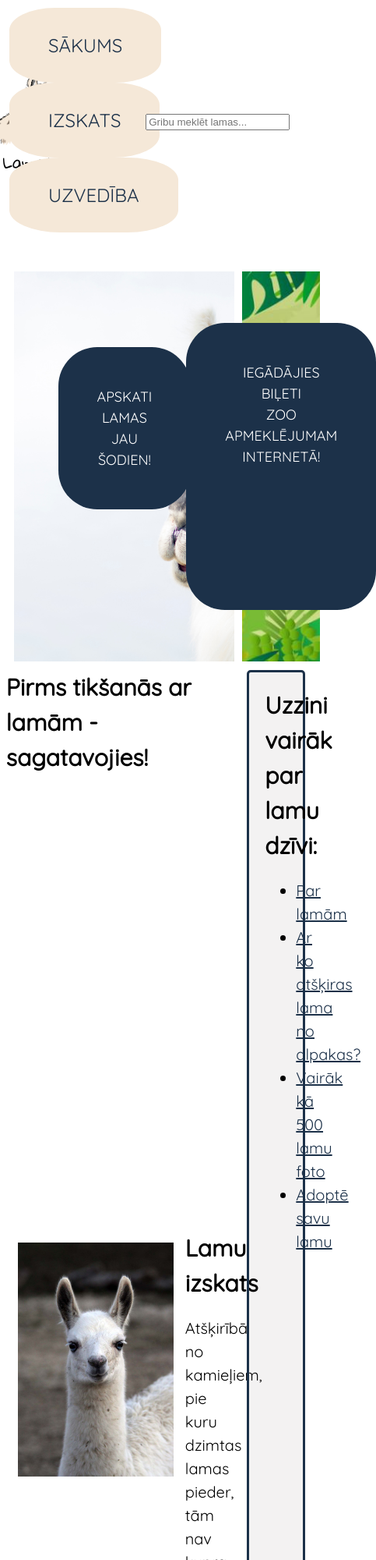
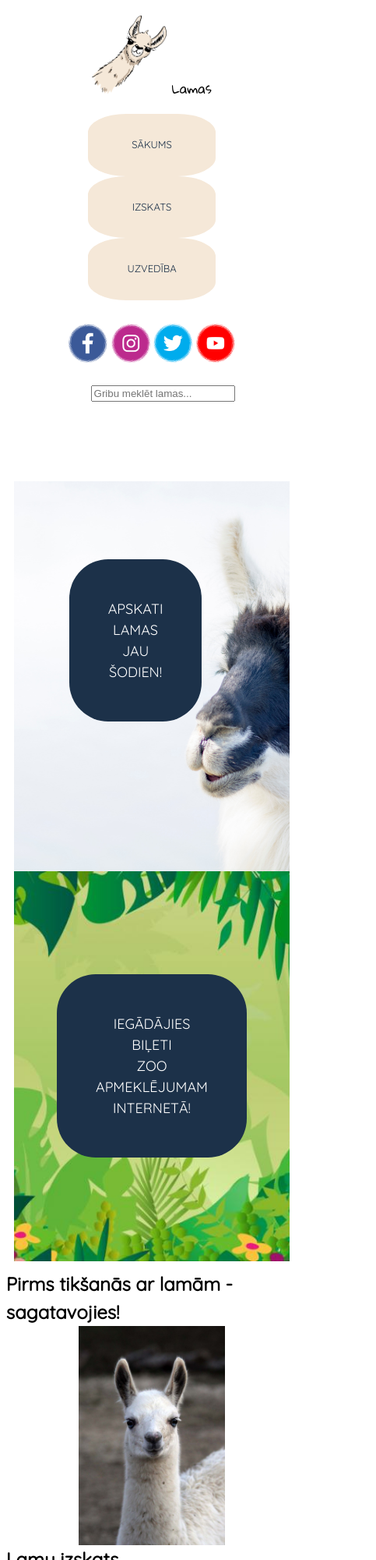
Before and after one commit to KristinBried/Homework2, a plain HTML site: page index.html in a window 390 px wide. Shown: the top 2000 px of the page at 78% size, 483 px wide, since content can reach past the window. Drawn offline with Linux system fonts and the light colour scheme.

Commit message:
Added mob version

```diff
--- a/Styles/stylesheet2.css
+++ b/Styles/stylesheet2.css
@@ -26,13 +26,28 @@ body {
 
 .top-nav {
     grid-column: 2/4;
-
 }
 
-.top-placeholder {
+.top-placeholder-social {
     grid-column: 4/5;
-    grid-column: 4/5;
-    align-self: center;
+    display: grid;
+    grid-template-columns: 1fr;
+    grid-template-rows: 1fr 1fr;
+}
+
+.social-logos {
+    grid-row: 1/2;
+    padding: 10px;
+}
+
+.soc-bildes-logo {
+    height: 50px;
+}
+
+.placeholder {
+    grid-row: 2/3;
+    text-align: right;
+    padding: 10px;
 }
 
 .nav-button {
@@ -91,8 +106,6 @@ body {
 width: 100%;
 height: 100%;
 object-fit: cover;
-
-
 }
 
 .hero-part {
@@ -282,5 +295,199 @@ h2 {
 }
 
 .art-lama {
-    margin: 15px;
+    height: 300px;
 }
+
+.art-lama-landing {
+    height: 500px;
+}
+
+/* Media Quary for tablets - max width 992px*/
+@media screen and (max-width: 992px) {
+}
+
+/* Media Quary for phones - max width 992px*/
+
+@media screen and (max-width: 576px) {
+
+    body {
+        font-size: 1em;
+
+    }
+    .header {
+        display: grid;
+        grid-template-columns: 1fr;
+        grid-template-rows: auto 1fr auto;
+    }
+
+    .header-title {
+        grid-column: 1/2;
+        grid-row: 1/2;
+        padding: 10px;
+    }
+
+    .top-nav {
+        grid-column: 1/2;
+        grid-row: 2/3;
+        padding: 10px;
+
+    }
+
+    .top-placeholder-social {
+        grid-column: 1/2;
+        grid-row: 3/4;
+        padding: 10px;
+    }
+
+    .nav-button {
+      font-size: small;
+      display: block;
+        }
+/* End of header */
+    .landing-page {
+        display: grid;
+        grid-template-columns: 1fr;
+        grid-template-rows: 1f;
+    }
+
+    .hero-image {
+        grid-column: 1/2;
+        grid-row: 1/2;
+        display: grid;
+        grid-template-columns: 1fr 1fr 1fr 1fr 1fr;
+        grid-template-rows: 1f 1fr 1fr;
+        }
+
+        .hero-photo {
+        grid-column: 1/6;
+        grid-row: 1/4;
+        width: 100%;
+        height: 100%;
+        object-fit: cover;
+        }
+
+        .hero-part {
+        grid-column: 2/4;
+        grid-row: 2/3;
+        }
+
+      /* varbut bus jādzēš
+        .ad {
+        grid-column: none;
+        grid-row: none;
+        }*/
+
+/* Hero part ended */
+        .body-sidebar {
+            display: grid;
+            grid-template-columns: 1fr;
+            grid-template-rows: 3fr;
+        }
+
+        .body {
+            grid-column: 1/2;
+            grid-row: 1/4;
+            display: grid;
+            grid-template-columns: 1fr;
+            grid-template-rows: auto auto auto auto;
+        }
+
+        .body-feature {
+            grid-column: 1/2;
+            grid-row: 1/2;
+        }
+
+        .body-img {
+            grid-column: 1/2;
+            grid-row: 2/3;
+        }
+
+        .ad {
+            grid-column: 1/2;
+            grid-row: 3/4;
+        }
+
+
+        .body-text {
+            grid-column: 1/2;
+            grid-row: 4/5;
+
+        }
+
+
+/* Body part eneded*/
+
+
+.body-2 {
+    display: grid;
+    grid-template-columns: 1fr;
+    grid-template-rows: 1fr;
+}
+
+  .new-paragraph-feature {
+    grid-area: 1/2;
+    grid-row: 1/2;
+    display: grid;
+    grid-template-columns: 1fr;
+    grid-template-rows: auto auto;
+}
+
+  .body-img-2 {
+    grid-column: 1/2;
+    grid-row: 1/2;
+}
+
+.body-text-2 {
+    grid-column: 1/2;
+    grid-row: 2/3;
+}
+
+/* End of body-2 */
+
+
+
+
+.footer {
+    display: grid;
+    grid-template-columns: 1fr;
+    grid-template-rows: 1fr 1fr 1fr;
+}
+
+.footer1 {
+    grid-column: 1/2;
+    grid-row: 1/2;
+    text-align: center;
+}
+
+.footer2 {
+    grid-column: 1/2;
+    grid-row: 2/3;
+}
+
+.footer3 {
+    grid-column: 1/2;
+    grid-row: 3/4;
+    text-align: center;
+}
+
+.art-lama {
+    width: 50%;
+    height: auto;
+    display: block;
+    margin-left: auto;
+    margin-right: auto;
+}
+
+.art-lama-landing {
+    max-width: 575px;
+}
+
+.zoo {
+    max-width: 575px;
+}
+
+.sidebar {
+    display: none;
+}
+
+}
--- a/index.html
+++ b/index.html
@@ -13,6 +13,7 @@
 
 <body>
     <a id="top"></a>
+
         <header class="header">
             <div class="header-title">
                 <img src="Styles/Images/lama-logo.png" alt="Lamas-logo" height="100">
@@ -24,14 +25,25 @@
                 <a class="nav-button" href="#visual">Izskats</a>
                 <a class="nav-button" href="#behavior">Uzvedība</a>
           </div>
-            <div class="top-placeholder">
+
+          <div class="top-placeholder-social">
+                <div class="placeholder">
                 <input type="text" placeholder="Gribu meklēt lamas...">
+                </div>
+                <div class="social-logos">
+                    <a href=""><img src="Styles/Images/FB-logo.png" alt="Facebook logo"
+                        class="soc-bildes-logo"></a>
+                    <a href=""><img src="Styles/Images/IG-logo.png" alt="Instagram logo" class="soc-bildes-logo"></a>
+                    <a href=""><img src="Styles/Images/TW-logo.png" alt="Twitter logo" class="soc-bildes-logo"></a>
+                    <a href=""><img src="Styles/Images/YT-logo.png" alt="YouTube logo" class="soc-bildes-logo"></a>
+                </div>
             </div>
+
         </header>
 
         <div class="landing-page">
             <div class="hero-image">
-                <img class="hero-photo" src="Styles/Images/background-lama.jpg" alt="Lamas-bilde" height="400">
+                <img class="hero-photo art-lama-landing" src="Styles/Images/background-lama.jpg" alt="Lamas-bilde">
                 <div class="hero-part">
                 <a class="hero-poga"
                     href="https://kamieli.lv/dzivnieki/lamas/" target="_blank"
@@ -40,7 +52,7 @@
             </div>
 
             <div class="ad">
-                <img class="zoo" src="Styles/Images/zoo-theme.jpg" alt="Zoo-bilde" height="400">
+                <img class="zoo art-lama-landing" src="Styles/Images/zoo-theme.jpg" alt="Zoo-bilde">
                 <a class="hero-poga"
                 href="https://www.rigazoo.lv/lv" target="_blank"
                 rel="nofollow noopener">Iegādājies biļeti <br>ZOO apmeklējumam <br>internetā!</a>
@@ -53,7 +65,7 @@
                     <h2>Pirms tikšanās ar lamām - sagatavojies!</h2>
                 </div>
                 <div class="body-img">
-                    <img class="art-lama" src="Styles/Images/Art-lama.jpg" alt="Lamas-bilde" height="300">
+                    <img class="art-lama" src="Styles/Images/Art-lama.jpg" alt="Lamas-bilde">
                 </div>
                 <div class="body-text">
                     <a id="visual"></a>
@@ -88,7 +100,7 @@
             <div class="new-paragraph">
                 <div class="new-paragraph-feature">
                     <div class="body-img-2">
-                        <img class="art-lama" src="Styles/Images/Art-lama-2.jpg" alt="Otra-lamas-bilde" height="300">
+                        <img class="art-lama" src="Styles/Images/Art-lama-2.jpg" alt="Otra-lamas-bilde">
                     </div>
                     <div class="body-text-2">
                         <a id="behavior"></a>
```
Also changed, not shown: Styles/Images/FB-logo.png (added), Styles/Images/IG-logo.png (added), Styles/Images/TW-logo.png (added), Styles/Images/YT-logo.png (added). Lines whose indentation alone changed are shown as unchanged.
